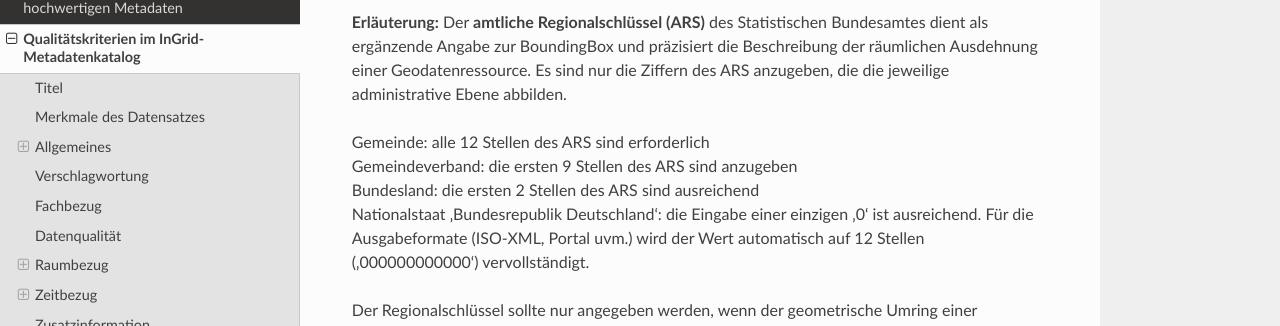
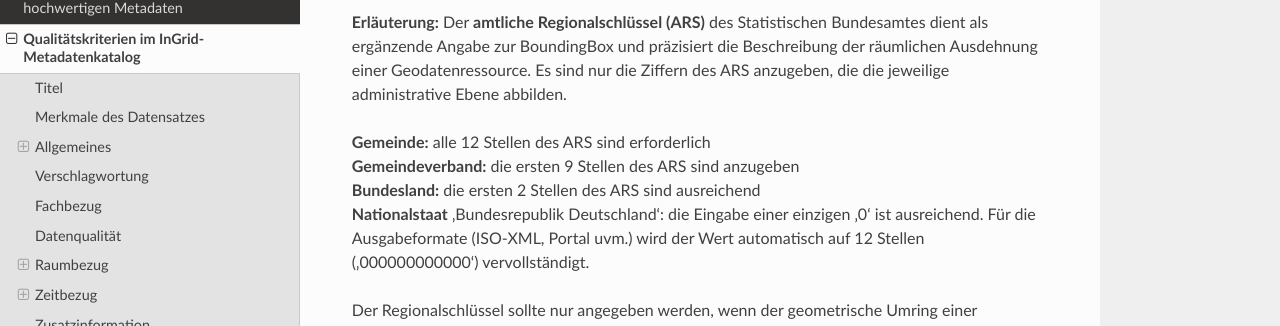
Before and after one commit to tomiwo/ingrid-mdk-st-high-quality-metadata, a Sphinx documentation site: the page built from docs/qualitaetsmanagement/metadatenschema-ige.rst, in a window 1280 px wide and 900 px high, scrolled down 5211 px. Shown: the part 125-451 px from the top of the window. Built offline with Sphinx 7.4.7 and the Read the Docs theme 3.1.0, drawn with Linux system fonts in a browser that asks for light colours.

```diff
--- a/docs/qualitaetsmanagement/metadatenschema-ige.rst
+++ b/docs/qualitaetsmanagement/metadatenschema-ige.rst
@@ -184,10 +184,10 @@ Polygon: POLYGON ((13.4050 52.5200, 13.4060 52.5200, 13.4060 52.5210, 13.4050 52
 
 **Erläuterung:** Der **amtliche Regionalschlüssel (ARS)** des Statistischen Bundesamtes dient als ergänzende Angabe zur BoundingBox und präzisiert die Beschreibung der räumlichen Ausdehnung einer Geodatenressource. Es sind nur die Ziffern des ARS anzugeben, die die jeweilige administrative Ebene abbilden.
 
-| Gemeinde: alle 12 Stellen des ARS sind erforderlich
-| Gemeindeverband: die ersten 9 Stellen des ARS sind anzugeben
-| Bundesland: die ersten 2 Stellen des ARS sind ausreichend
-| Nationalstaat 'Bundesrepublik Deutschland': die Eingabe einer einzigen '0' ist ausreichend. Für die Ausgabeformate (ISO-XML, Portal uvm.) wird der Wert automatisch auf 12 Stellen ('000000000000') vervollständigt.
+| **Gemeinde:** alle 12 Stellen des ARS sind erforderlich
+| **Gemeindeverband:** die ersten 9 Stellen des ARS sind anzugeben
+| **Bundesland:** die ersten 2 Stellen des ARS sind ausreichend
+| **Nationalstaat** 'Bundesrepublik Deutschland': die Eingabe einer einzigen '0' ist ausreichend. Für die Ausgabeformate (ISO-XML, Portal uvm.) wird der Wert automatisch auf 12 Stellen ('000000000000') vervollständigt.
 
 Der Regionalschlüssel sollte nur angegeben werden, wenn der geometrische Umring einer administrativen Einheit zutreffend ist und die Geodatenressource vollständig darin liegt.
 
```
